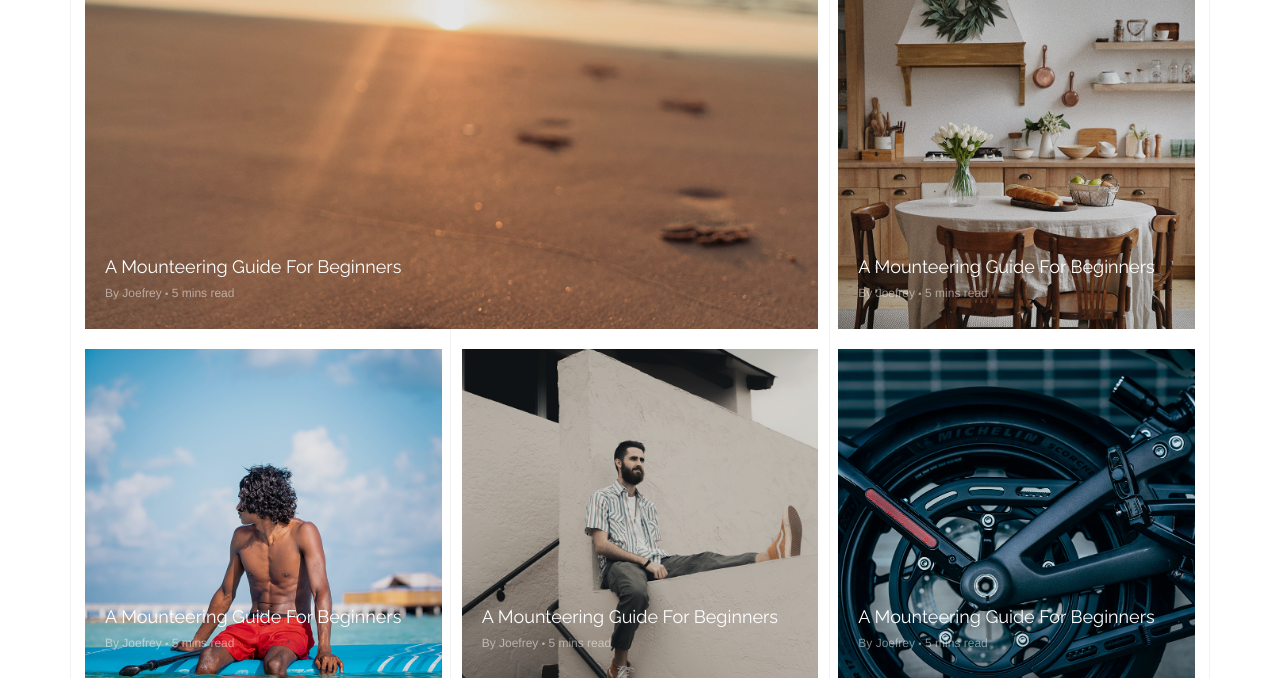
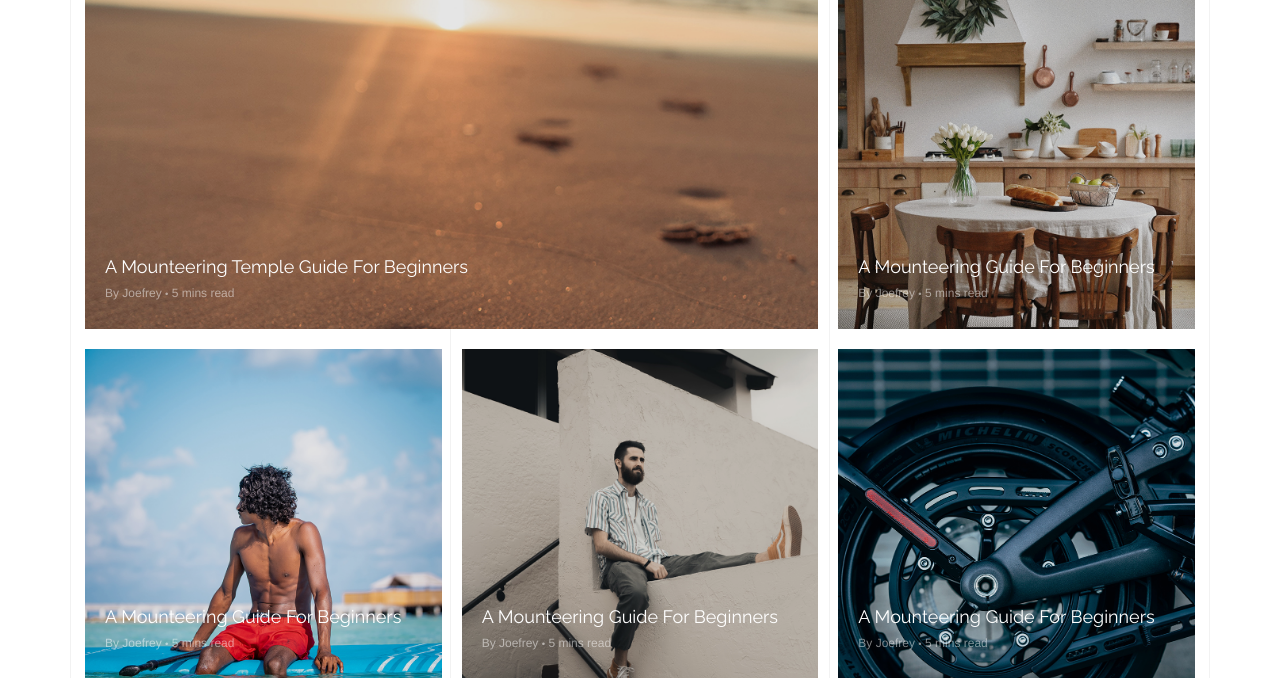
Before and after one commit to RohanMaharjan7/python-flask-example-1, a Flask app: page /light/index-hero-slider in a window 1280 px wide. Shown: the part 5255-5933 px from the top of the page. Run offline with Flask 2, Linux system fonts and the light colour scheme; some web fonts are replaced.

Commit message:
changes in hero slider

```diff
--- a/template/light/index-hero-slider.html
+++ b/template/light/index-hero-slider.html
@@ -541,7 +541,7 @@
               <a href="blog-single.html" class="grid-item blog-item w-100 h-100">
                 <div class="overlay">
                   <div class="portfolio-item-content">
-                    <h3>A Mounteering Guide For Beginners</h3>
+                    <h3>A Mounteering Temple  Guide For Beginners</h3>
                     <p class="post-meta">By Joefrey <span class="small">&bullet;</span> 5 mins read</p>
                   </div>
                 </div>
```
